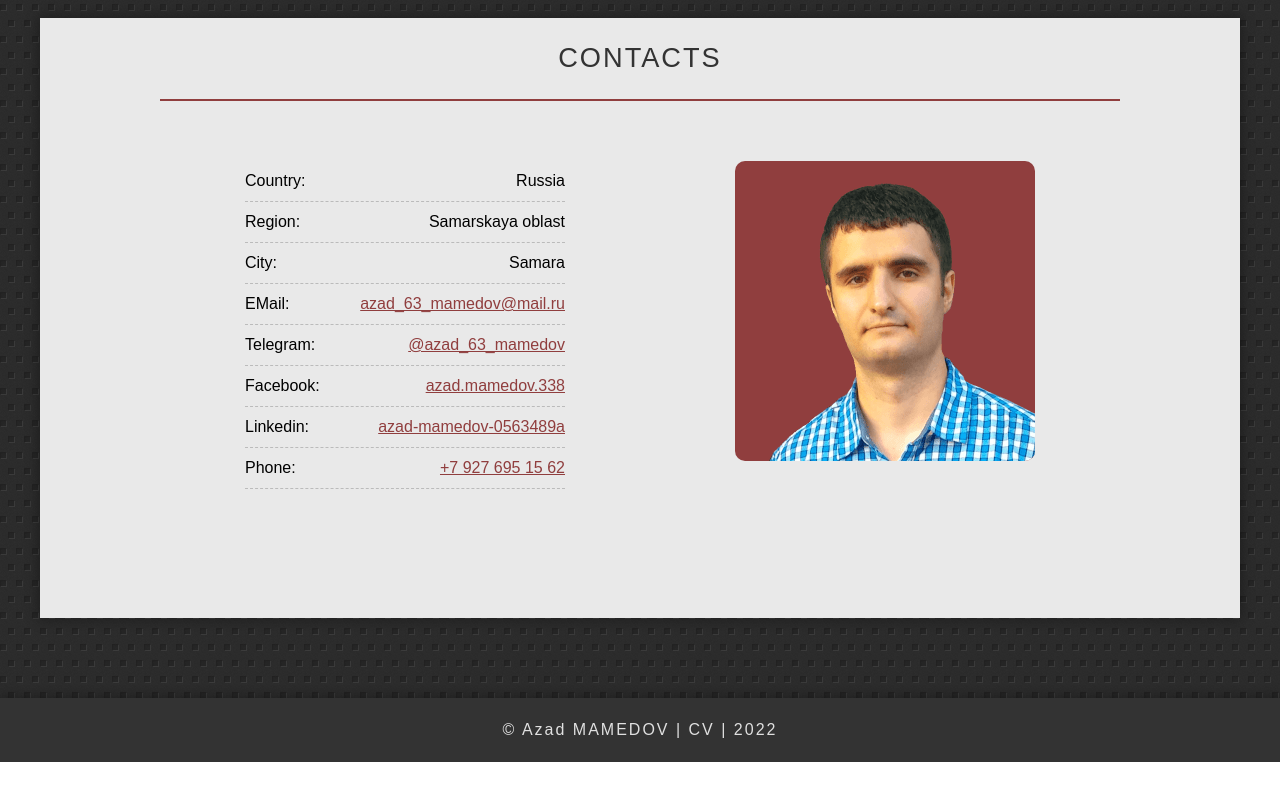
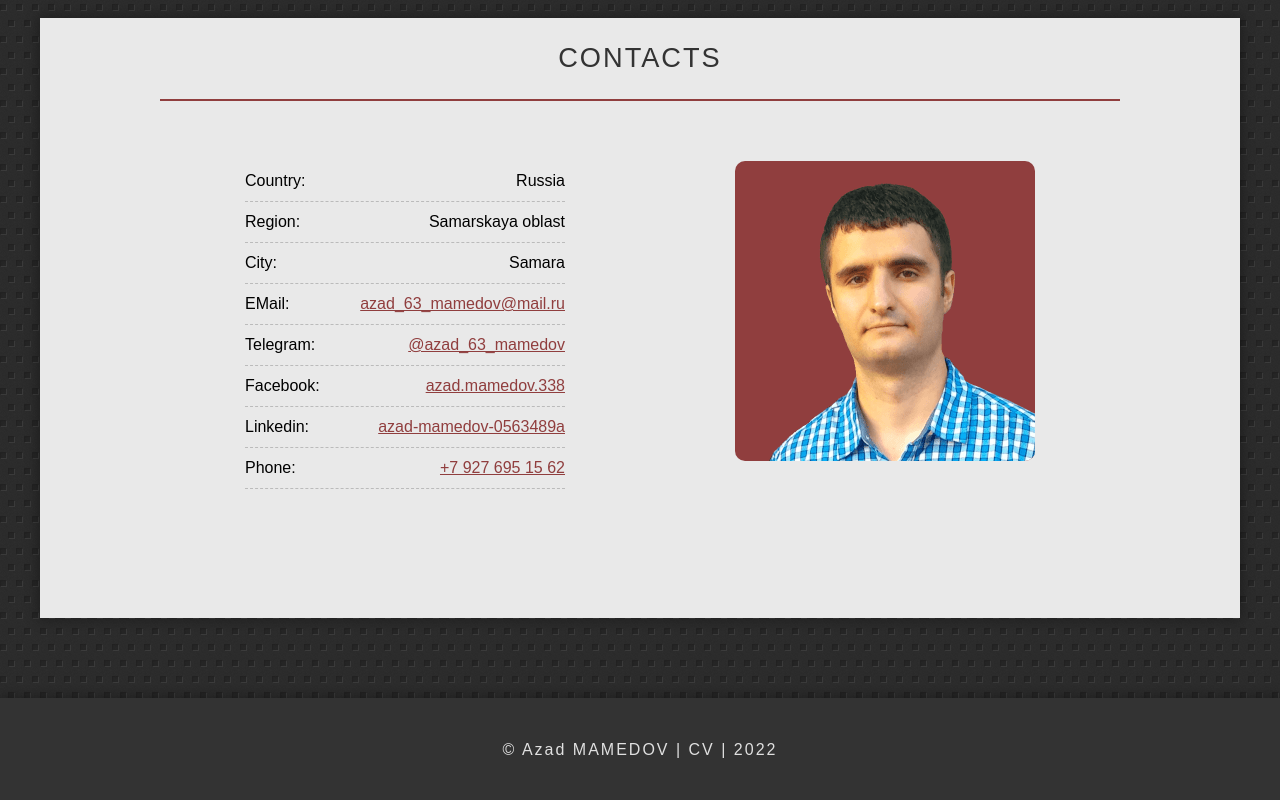
Before and after one commit to azad-source/CV, a React (Create React App) app: page / in a window 1280 px wide. Shown: the part 4700-5500 px from the top of the page. Before the commit the page ends 5462 px from the top, so only its background shows below. Built offline with nearby package versions, Linux system fonts and the light colour scheme; a web font is replaced by a local one.

Commit message:
footer height

```diff
--- a/src/components/layout/Footer/Footer.module.scss
+++ b/src/components/layout/Footer/Footer.module.scss
@@ -5,7 +5,7 @@
   width: 100%;
   background-color: $main-color;
   box-shadow: 0px 0px 12px 2px rgba(0, 0, 0, 0.3);
-  padding: 20px;
+  padding: 40px 20px;
   color: $main-text-color;
   align-self: end;
 
```
